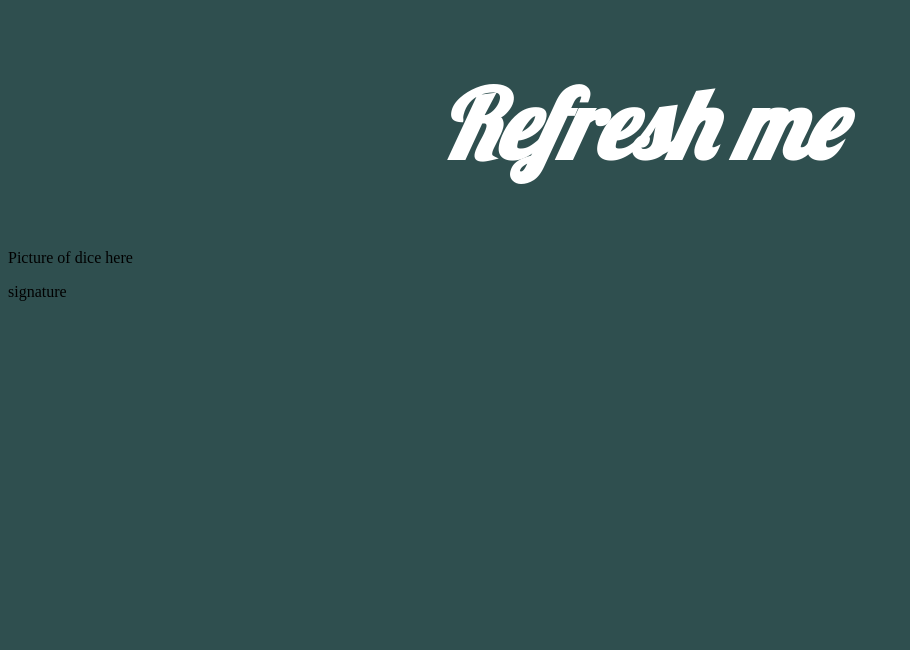
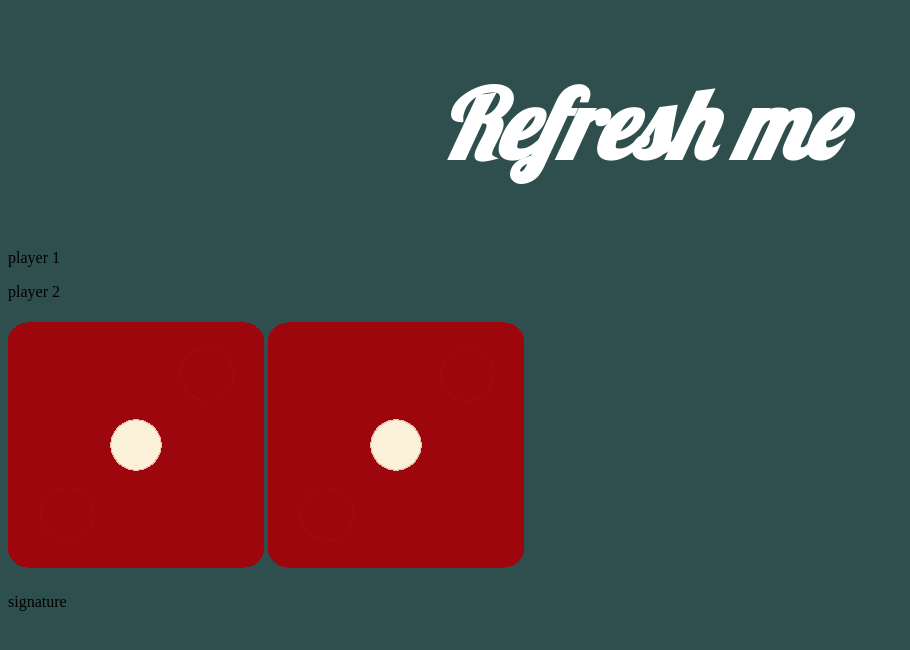
Before and after one commit to Ofahmy143/Roll-a-Dice, a plain HTML site: page dice.html in a window 1280 px wide. Shown: the whole page, without its empty margins (0-910 px from the left). Drawn offline with Linux system fonts and the light colour scheme.

Commit message:
Add dice images and player names to html file.

```diff
--- a/dice.html
+++ b/dice.html
@@ -11,8 +11,20 @@
             <h1 id="mainHeader">
                 Refresh me
             </h1>
-            <p>
-                Picture of dice here
+            <div id="playerBox">
+                <p class="playerNames">
+                player 1
+            </p>
+            <p class="playerNames">
+                player 2
+            </p>
+        </div>
+            <p class="imgs" >
+
+
+                <img  id="player1" src="dice images/dice1.png" alt="Player 1">
+                <img  id="player2" src="dice images/dice1.png" alt="Player 2">
+
             </p>
             <p>
                 signature
@@ -21,4 +33,5 @@
 
 
     </body>
+    <script src="index.js"></script>
 </html>
```
